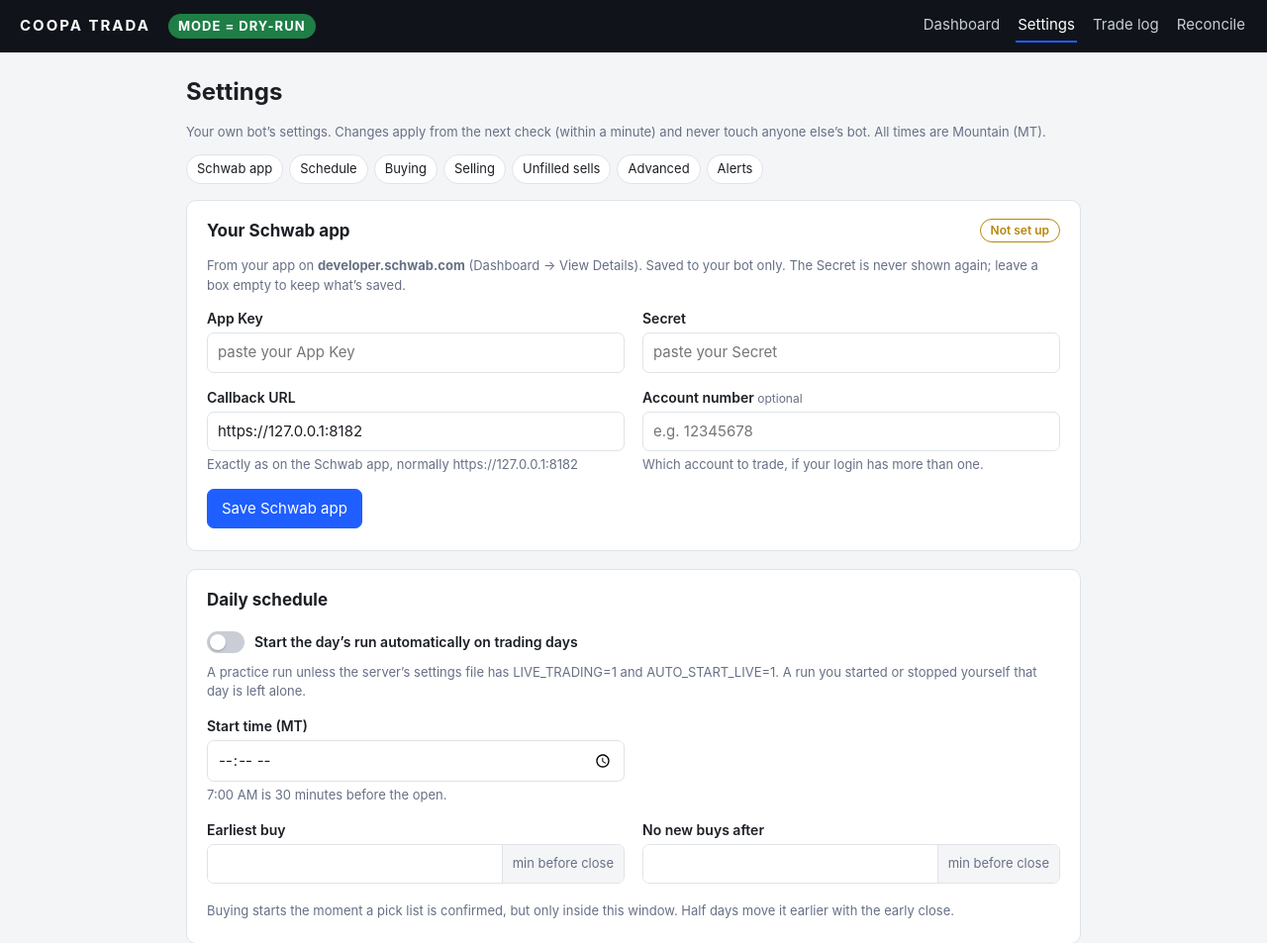
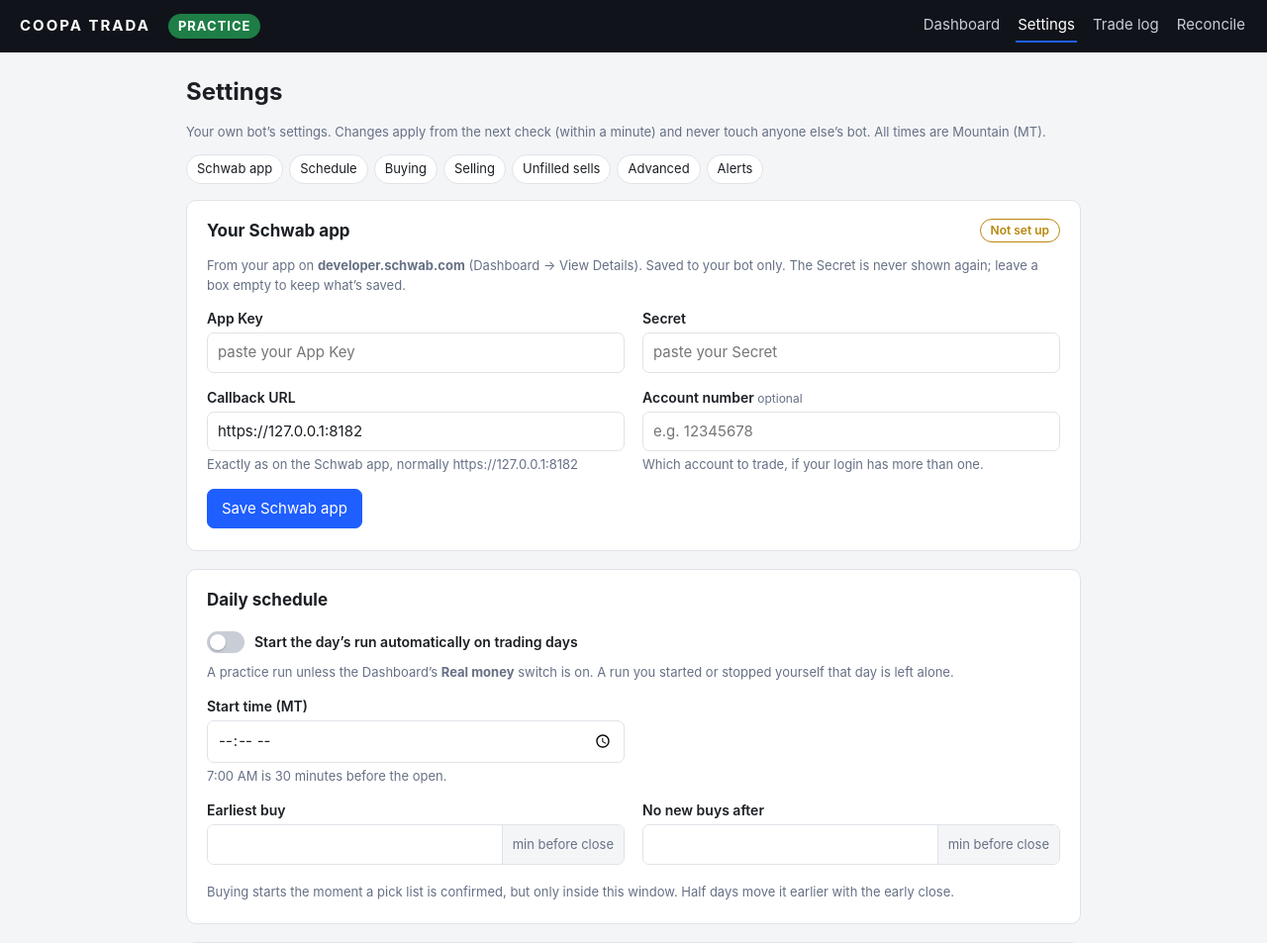
Before and after one commit to nickp3057/coopa-trada, a Flask app: page /settings in a window 1280 px wide. Shown: the top 953 px of the page at 99% size. Run offline with Flask 3, Linux system fonts and the light colour scheme; data that the repository does not hold is empty; parts of the project's set-up code (start-up, migrations or seed data) failed here and were passed over.

Commit message:
Dashboard: Real money switch; header shows what runs actually do
- New Real money switch (per bot, starts off): on takes the typed phrase,
  off is one click. While on (and LIVE_TRADING=1 on the server) the Start
  button and the 7:00 AM run trade for real. Replaces AUTO_START_LIVE.
- The header said MODE = LIVE as soon as LIVE_TRADING=1 was set; it now says
  PRACTICE, REAL MONEY ON or LIVE RUN.

Co-Authored-By: Claude Opus 5.5 <noreply@anthropic.com>
Claude-Session: https://claude.ai/code/session_019wUdhibH2SRi363hGRjfC8

```diff
--- a/coopa_trada/autostart.py
+++ b/coopa_trada/autostart.py
@@ -6,11 +6,11 @@ none is active and none was started today, so a run a person started or
 stopped earlier the same day is left alone. One attempt per day: a refused
 start is alerted like any other refused run and not retried.
 
-The automatic run is a practice (DRY-RUN) run unless the server environment
-has both ``LIVE_TRADING=1`` and ``AUTO_START_LIVE=1``. That second, separate
-opt-in replaces the typed confirmation phrase for unattended live trading; every
-other live check (today's date, Schwab login covering the hold, reconcile,
-locks) still runs inside ``Engine.run``.
+The automatic run is a practice (DRY-RUN) run unless the bot is allowed to
+trade real money (``LIVE_TRADING=1`` on the server) *and* the Dashboard's
+"Real money" switch is on (turned on with the typed confirmation phrase; see
+:mod:`coopa_trada.live_switch`). Every other live check (today's date, Schwab
+login covering the hold, reconcile, locks) still runs inside ``Engine.run``.
 """
 
 from __future__ import annotations
@@ -19,7 +19,6 @@ import os
 from datetime import date, datetime
 
 from . import clock
-from .config import _truthy
 from .logs import get_logger
 
 __all__ = ["AutoStarter"]
@@ -43,7 +42,8 @@ class AutoStarter:
         return self._cal
 
     def live(self) -> bool:
-        return _truthy(self.env.get("LIVE_TRADING")) and _truthy(self.env.get("AUTO_START_LIVE"))
+        from .live_switch import armed
+        return armed(self.paths.db_path, self.env)
 
     def check(self, now: datetime) -> bool:
         """Start today's run if it is due. Returns True when a run was started."""
--- a/coopa_trada/logs.py
+++ b/coopa_trada/logs.py
@@ -48,7 +48,7 @@ def banner(mode: Mode) -> str:
         lines += [
             "   *** LIVE TRADING ENABLED ***",
             "   Real orders will be placed against a real account.",
-            "   (--live AND LIVE_TRADING=1 are both set.)",
+            "   (Live was asked for and LIVE_TRADING=1 is set.)",
         ]
     lines += [bar, ""]
     return "\n".join(lines)
--- a/coopa_trada/web/rules_io.py
+++ b/coopa_trada/web/rules_io.py
@@ -112,7 +112,7 @@ def _describe(key: str, values: dict) -> str:
         if not values.get("auto_start_daily", True):
             return "off: start the run by hand each day"
         return (f"automatic at {values.get('auto_start_time', '07:00')} MT on trading days "
-                "(practice unless AUTO_START_LIVE=1 and LIVE_TRADING=1 on the server)")
+                "(real orders only while the Dashboard's Real money switch is on)")
     if key == "exit_reference":
         ref = values.get("exit_reference_price", OPTIONAL_DEFAULTS["exit_reference_price"])
         return ("the mid (halfway between bid and ask) at purchase, so a wide spread is not an "
--- a/coopa_trada/web/static/app.css
+++ b/coopa_trada/web/static/app.css
@@ -218,3 +218,6 @@ code { background: #eceef1; padding: 1px 4px; border-radius: 4px; font-size: 0.9
 .savebar[hidden] { display: none; }
 .row-tight { display: inline-flex; align-items: center; gap: 8px; }
 .btn-small { padding: 4px 12px; font-size: 13px; }
+.live-arm { margin: 10px 0; padding: 12px; border: 1px dashed var(--line); border-radius: 8px; }
+.live-arm input { width: 100%; max-width: 320px; margin: 6px 0; }
+#live-panel.is-armed { border-color: var(--danger); box-shadow: 0 0 0 2px rgba(179, 38, 30, 0.15); }
--- a/coopa_trada/web/static/app.js
+++ b/coopa_trada/web/static/app.js
@@ -48,7 +48,10 @@ async function refreshModePill() {
   if (!pill) return;
   const { ok, body } = await CT.get("/api/mode");
   if (!ok) return;
-  pill.textContent = "MODE = " + body.mode;
+  // LIVE while a live run is going, or (no run) when the next run will trade real money.
+  pill.textContent = body.mode !== "LIVE" ? "PRACTICE" : (body.running ? "LIVE RUN" : "REAL MONEY ON");
+  pill.title = body.mode !== "LIVE" ? "Runs are practice: nothing is sent to Schwab"
+    : "Runs place real orders (turn off on the Dashboard)";
   pill.classList.remove("mode-unknown", "mode-dry", "mode-live");
   pill.classList.add(body.mode === "LIVE" ? "mode-live" : "mode-dry");
 }
--- a/coopa_trada/web/templates/settings.html
+++ b/coopa_trada/web/templates/settings.html
@@ -61,8 +61,8 @@
       <div class="field span2">
         <label class="switch"><input type="checkbox" name="auto_start_daily"><span class="slider" aria-hidden="true"></span>
           Start the day&rsquo;s run automatically on trading days</label>
-        <p class="help">A practice run unless the server&rsquo;s settings file has LIVE_TRADING=1 and
-          AUTO_START_LIVE=1. A run you started or stopped yourself that day is left alone.</p>
+        <p class="help">A practice run unless the Dashboard&rsquo;s <strong>Real money</strong> switch is on.
+          A run you started or stopped yourself that day is left alone.</p>
       </div>
       <div class="field">
         <label for="f-autotime">Start time (MT)</label>
--- a/coopa_trada/web/views.py
+++ b/coopa_trada/web/views.py
@@ -22,9 +22,9 @@ from .runner import EngineRunner, RunnerBusy
 
 bp = Blueprint("ui", __name__)
 
-# Typed into the guarded "enable live trading" control. Deliberately awkward to
-# fat-finger; it is only the *first* of the two live opt-ins -- LIVE_TRADING=1
-# in the environment is the second, and the UI never sets it.
+# Typed to turn the Dashboard's "Real money" switch on. Deliberately awkward to
+# fat-finger; LIVE_TRADING=1 in the bot's .env on the server is the other,
+# independent opt-in, and the UI never sets it.
 LIVE_CONFIRM_PHRASE = "ENABLE LIVE TRADING"
 
 
@@ -38,6 +38,15 @@ def _runner() -> EngineRunner:
 
 def _live_env_enabled() -> bool:
     return _truthy(os.environ.get("LIVE_TRADING"))
+
+
+def _switch_on() -> bool:
+    from ..live_switch import is_on
+    return is_on(_paths().db_path)
+
+
+def _armed() -> bool:
+    return _live_env_enabled() and _switch_on()
 
 
 # -- pages ------------------------------------------------------------------
@@ -107,6 +116,8 @@ def api_trades():
 def api_run_status():
     snap = _runner().snapshot()
     snap["live_env_enabled"] = _live_env_enabled()
+    snap["live_switch_on"] = _switch_on()
+    snap["live_armed"] = snap["live_env_enabled"] and snap["live_switch_on"]
     snap["live_confirm_phrase"] = LIVE_CONFIRM_PHRASE
     snap["keep_awake"] = current_app.config["COOPA_KEEPAWAKE"].status()
     snap.update(settings_summary(_paths().config_path))
@@ -123,7 +134,7 @@ def _live_checks(snap: dict) -> list[dict]:
     restart = ("restart this bot (server: sudo systemctl restart coopa-trada@YOURNAME; "
                "Mac: quit and reopen the app)")
     checks = [{"ok": bool(snap.get("live_env_enabled")),
-               "label": "Real trading is switched on for this bot (LIVE_TRADING=1)",
+               "label": "This bot is allowed to trade real money (LIVE_TRADING=1, set once on the server)",
                "fix": f"On the server, edit {env_path()} so it says LIVE_TRADING=1, then {restart}."}]
     keys = schwab_keys_status()
     checks.append({"ok": keys["api_key_set"] and keys["secret_set"],
@@ -149,9 +160,34 @@ def _live_checks(snap: dict) -> list[dict]:
                    "fix": f"Weekends, holidays and after the 2:00 PM MT close are closed. Next session opens {when}."})
     checks.append({"ok": snap.get("settings_error") is None, "label": "The settings file is valid",
                    "fix": snap.get("settings_error") or ""})
-    checks.append({"ok": snap.get("status") != "running", "label": "No run is going right now",
-                   "fix": "Press Stop on the practice run first (it stops watching; it sells nothing)."})
     return checks
+
+
+@bp.post("/api/live/switch")
+def api_live_switch():
+    """The Dashboard's "Real money" switch: on needs the phrase, off is one click."""
+    from ..live_switch import set_switch
+    body = request.get_json(silent=True) or {}
+    on = body.get("on") is True
+    runner = _runner()
+    running_live = runner.status == "running" and runner.mode == "LIVE"
+    if on:
+        if body.get("confirm") != LIVE_CONFIRM_PHRASE:
+            return jsonify(error=f'Type "{LIVE_CONFIRM_PHRASE}" to turn real money on.'), 409
+        if not _live_env_enabled():
+            return jsonify(error="This bot isn't allowed to trade real money yet: on the server, set "
+                                 "LIVE_TRADING=1 in its .env and restart it. The website can't do that."), 409
+        set_switch(_paths().db_path, True)
+        message = ("Real money is ON. The daily automatic run and the Start button now place real orders.")
+        if runner.status == "running" and not running_live:
+            message += " The practice run going now stays practice: press Stop, then Start, to trade for real today."
+    else:
+        set_switch(_paths().db_path, False)
+        message = "Real money is OFF. Runs from now on are practice only."
+        if running_live:
+            message += (" The live run going now keeps watching what it bought; press Stop to end it "
+                        "(Stop sells nothing).")
+    return jsonify(live_switch_on=_switch_on(), live_armed=_armed(), message=message)
 
 
 # -- Schwab app details (this bot's own .env) -------------------------------
@@ -181,11 +217,10 @@ def api_run_start():
     date_str = body.get("date") or None
 
     if live:
-        if body.get("confirm") != LIVE_CONFIRM_PHRASE:
-            return (
-                jsonify(error=f'type "{LIVE_CONFIRM_PHRASE}" to confirm a live run'),
-                409,
-            )
+        if not _switch_on():
+            note = "" if _live_env_enabled() else " This bot also needs LIVE_TRADING=1 in its .env on the server."
+            return (jsonify(error=f'Real money is off. Turn it on first by typing "{LIVE_CONFIRM_PHRASE}".{note}'),
+                    409)
         if not _live_env_enabled():
             return (
                 jsonify(
@@ -409,11 +444,18 @@ def api_alerts_test():
 # -- mode banner --------------------------------------------------
 @bp.get("/api/mode")
 def api_mode():
+    # What runs are doing now: the run going (if any), else what the next run will be.
     live_capable = _live_env_enabled()
-    mode = resolve_mode(live_capable)
+    runner = _runner()
+    if runner.status == "running":
+        mode = Mode(runner.mode)
+    else:
+        mode = resolve_mode(_switch_on(), {"LIVE_TRADING": "1" if live_capable else "0"})
     return jsonify(
         {
             "mode": mode.value,
+            "running": runner.status == "running",
+            "live_switch_on": _switch_on(),
             "live_env_enabled": live_capable,
             "banner": banner(mode),
         }
--- a/packaging/verify_app.py
+++ b/packaging/verify_app.py
@@ -179,6 +179,8 @@ def run_checks(target: str, app_path: Path | None) -> None:
             app.start()
             status, mode = call(app.port, "GET", "/api/mode")
             check(mode["live_env_enabled"], "the .env next to the app is loaded")
+            status, body = call(app.port, "POST", "/api/live/switch", {"on": True, "confirm": PHRASE})
+            check(status == 200 and body["live_armed"], "real money switched on with the typed phrase")
             status, body = live_start(app.port)
             check(status == 409 and "Schwab is not set up" in body["error"],
                   "live refused because Schwab is not set up")
```
Also changed, not shown: PROJECT_STATE.md (+3 -3 lines), coopa_trada/live_switch.py (added, +58 -0 lines), coopa_trada/web/static/dashboard.js (+56 -30 lines), coopa_trada/web/templates/index.html (+23 -20 lines), docs/HOW_IT_TRADES.md (+4 -4 lines), docs/SERVER_SETUP.md (+1 -1 lines), tests/test_autostart.py (+9 -6 lines), tests/test_schwab_token.py (+1 -0 lines), tests/test_settings_keys.py (+1 -2 lines), tests/test_web_api.py (+36 -2 lines), README.md, 1 other file.
